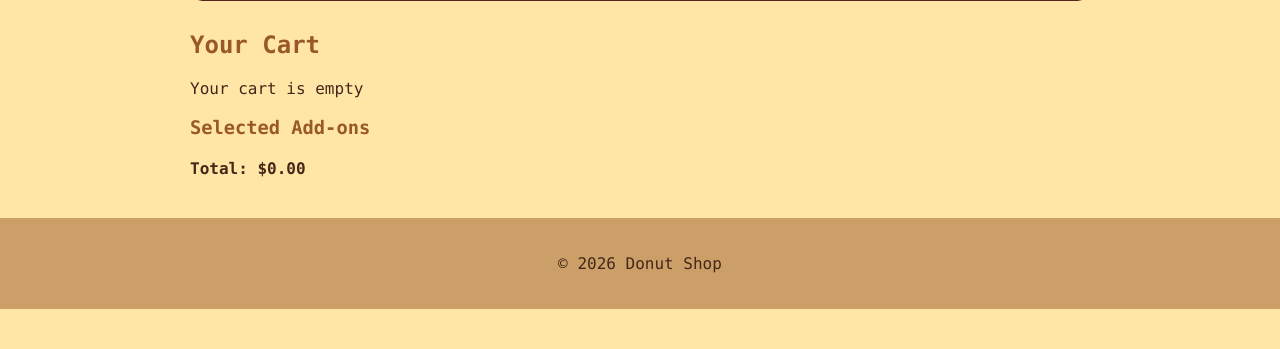
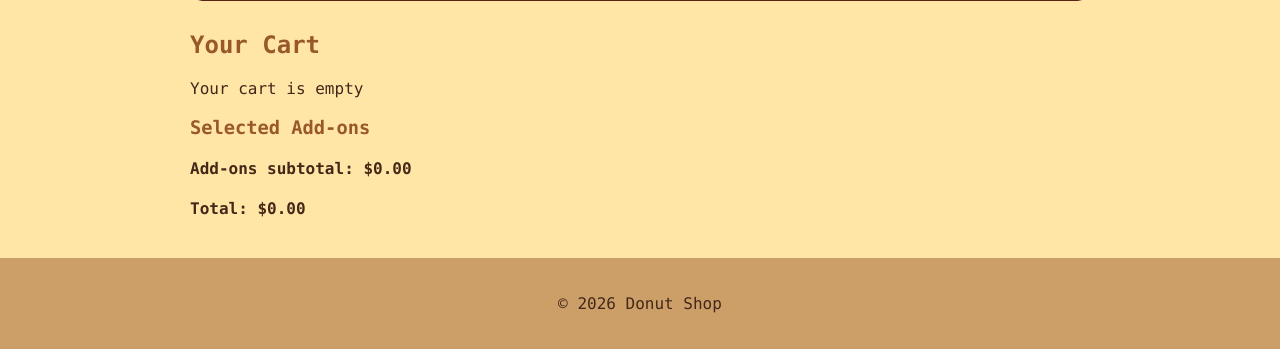
Before and after one commit to st25034/CSC2-flask-internal, a Flask app: page / in a window 1280 px wide. Shown: the part 491-840 px from the top of the page. Before the commit the page ends 800 px from the top, so only its background shows below. Run offline with Flask 3, Linux system fonts and the light colour scheme.

Commit message:
added subtotals for donuts and addons

```diff
--- a/templates/index.html
+++ b/templates/index.html
@@ -61,9 +61,13 @@
         {% endfor %}
     </ul>
 
+    <h4>Donuts subtotal: ${{ '%.2f' % donut_subtotal }}</h4>
+
 {% else %}
     <p>Your cart is empty</p>
 {% endif %}
+
+
 
 <h3>Selected Add-ons</h3>
     <ul>
@@ -71,6 +75,7 @@
             <li>{{ addon }}</li>
         {% endfor %}
     </ul>
+<h4>Add-ons subtotal: ${{ '%.2f' % addon_subtotal }}</h4>
 
 <h4>Total: ${{ '%.2f' % total }}</h4>
 
```
